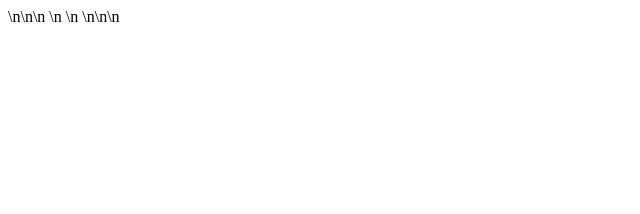
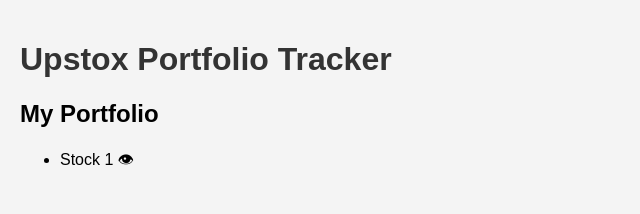
Before and after one commit to gsashokcs/gsashokcs.github.io, a plain HTML site: page index.html in a window 1280 px wide. Shown: the whole page, without its empty margins (0-640 px from the left). Drawn offline with Linux system fonts and the light colour scheme.

Commit message:
Restore index.html with full Upstox portfolio tracking application and fix emoji issue in toggleEye function

```diff
--- a/index.html
+++ b/index.html
@@ -1 +1,32 @@
-<!DOCTYPE html>\n<html lang="en">\n<head>\n    <meta charset="UTF-8">\n    <meta name="viewport" content="width=device-width, initial-scale=1.0">\n    <title>Your Title</title>\n</head>\n<body>\n    <script>\n        // Fixing the emoji properly in toggleEye function\n        function toggleEye() {\n            const eyeElement = document.getElementById('eye');\n            if (eyeElement.innerHTML === '👁️') { // Safely handle emoji\n                eyeElement.innerHTML = '👁️‍🗨️'; // Changing the eye emoji\n            } else {\n                eyeElement.innerHTML = '👁️';\n            }\n        }\n    <\/script>\n    <p>This is some content with special characters like \" and \'.</p>\n</body>\n</html>
+<!DOCTYPE html>
+<html lang="en">
+<head>
+    <meta charset="UTF-8">
+    <meta name="viewport" content="width=device-width, initial-scale=1.0">
+    <title>Upstox Portfolio Tracker</title>
+    <style>
+        body { font-family: Arial, sans-serif; margin: 0; padding: 20px; background-color: #f4f4f4; }
+        h1 { color: #333; }
+        .hidden { display: none; }
+        /* Additional CSS styles */
+    </style>
+</head>
+<body>
+    <h1>Upstox Portfolio Tracker</h1>
+    <div id="portfolio">
+        <h2>My Portfolio</h2>
+        <ul id="portfolio-list">
+            <li>Stock 1 <span class="toggle-eye" onclick="toggleEye(this)">&#x1F441;</span></li>
+            <!-- More stocks can be added here -->
+        </ul>
+    </div>
+    <script>
+        function toggleEye(element) {
+            const emoji = element.innerHTML === '&#x1F441;' ? '&#x1F576;' : '&#x1F441;';
+            element.innerHTML = emoji;
+        }
+
+        // Additional JavaScript for tracking functionality
+    </script>
+</body>
+</html>
```
